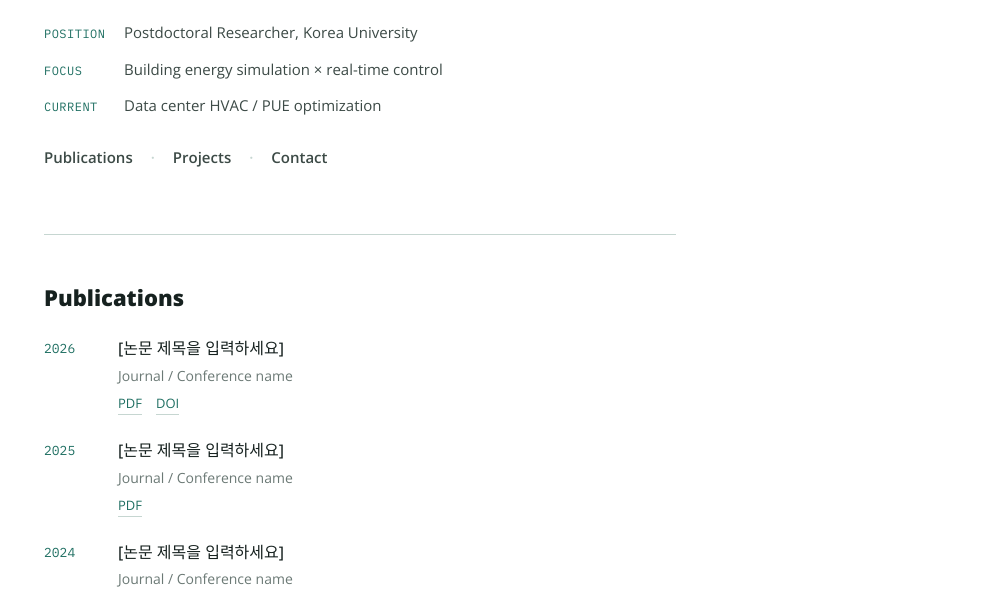
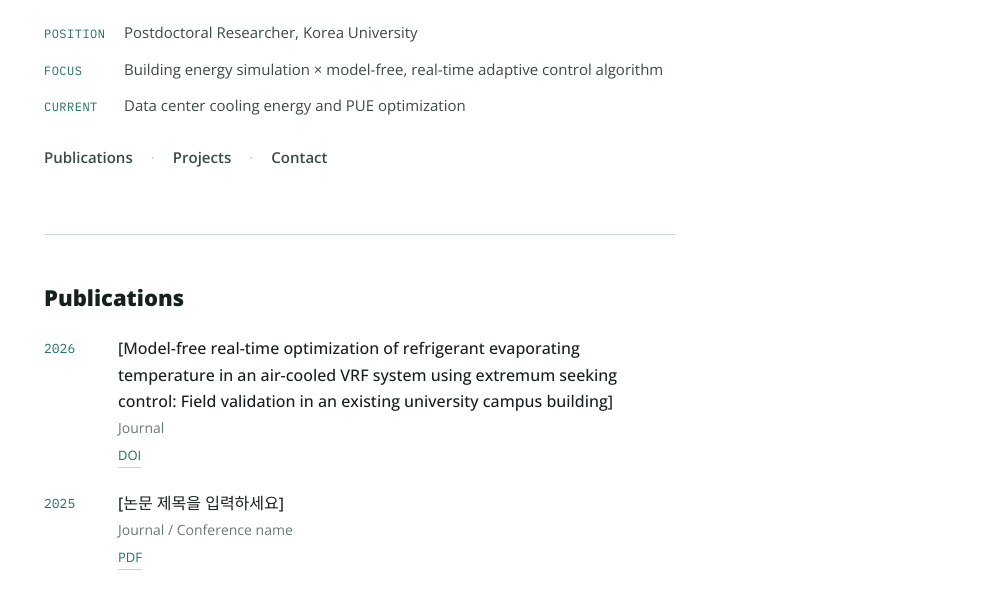
Before and after one commit to ljngmn22/ljngmn22.github.io, a plain HTML site: page index.html in a window 1280 px wide. Shown: the part 203-792 px from the top of the page, without its empty margins (280-1280 px from the left). Drawn offline with nearby package versions, Linux system fonts and the light colour scheme.

Commit message:
Update index.html

```diff
--- a/index.html
+++ b/index.html
@@ -381,11 +381,11 @@
         </div>
         <div class="hero-meta-item">
           <p class="hero-meta-label">Focus</p>
-          <p class="hero-meta-value">Building energy simulation × real-time control</p>
+          <p class="hero-meta-value">Building energy simulation × model-free, real-time adaptive control algorithm</p>
         </div>
         <div class="hero-meta-item">
           <p class="hero-meta-label">Current</p>
-          <p class="hero-meta-value">Data center HVAC / PUE optimization</p>
+          <p class="hero-meta-value">Data center cooling energy and PUE optimization</p>
         </div>
       </div>
       <nav class="links">
@@ -405,9 +405,9 @@
         <div class="pub">
           <div class="pub-year">2026</div>
           <div>
-            <div class="pub-title">[논문 제목을 입력하세요]</div>
-            <div class="pub-venue">Journal / Conference name</div>
-            <div class="pub-links"><a href="#">PDF</a><a href="#">DOI</a></div>
+            <div class="pub-title">[Model-free real-time optimization of refrigerant evaporating temperature in an air-cooled VRF system using extremum seeking control: Field validation in an existing university campus building]</div>
+            <div class="pub-venue">Journal</div>
+            <div class="pub-links"><a href="#">DOI</a></div>
           </div>
         </div>
 
@@ -461,8 +461,8 @@
     <!-- Project detail modals: edit the eyebrow/title/body text for each -->
     <dialog class="project-modal" id="modal-enerflow">
       <p class="modal-eyebrow">Project — SaaS</p>
-      <h3 class="modal-title">EnerFlow</h3>
-      <p class="modal-body">[여기에 프로젝트 상세 설명을 입력하세요. 예: 배경, 사용 기술, 현재 상태, 팀 구성 등.]</p>
+      <h3 class="modal-title">SaaS Solutions for Building Energy Simulation & HVAC Systems</h3>
+      <p class="modal-body">[Project Spotlight: Spearheading EnerFlow via the MSIT TeX-Corps Program. I am currently serving as the Entrepreneurial Lead for the TeX-Corps (Korean I-Corps) program, a public technology commercialization initiative sponsored by the Ministry of Science and ICT (MSIT) of South Korea.]
       <button type="button" class="modal-close" data-close-modal>Close</button>
     </dialog>
 
```
